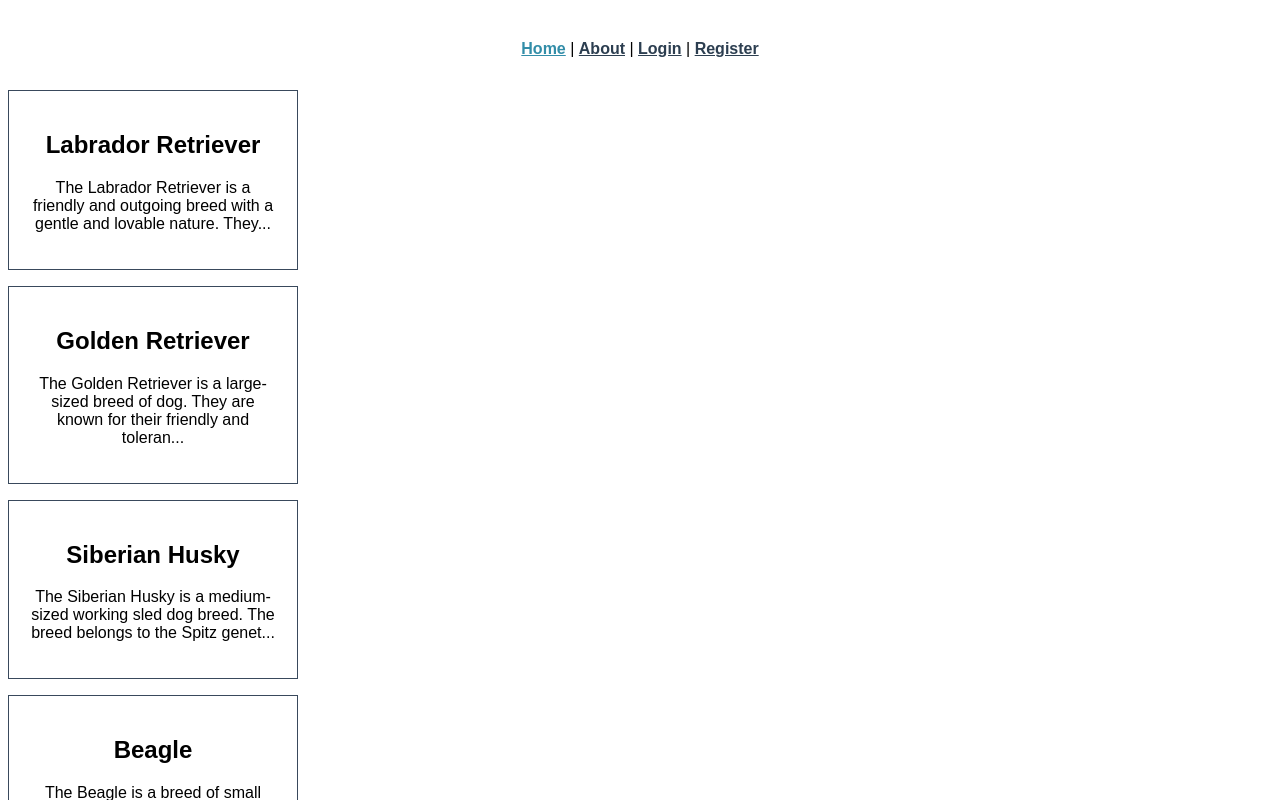
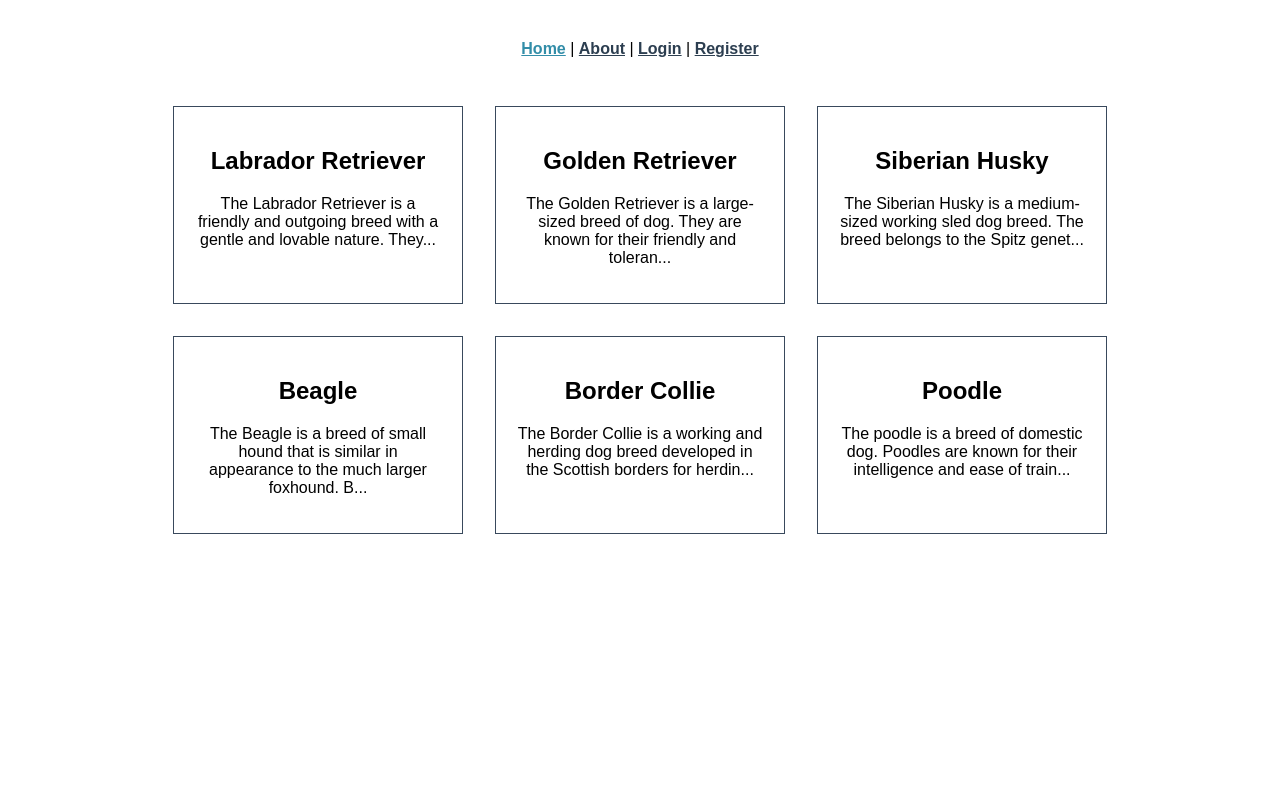
Before and after one commit to CodeByCedric/dogbreeds-frontend, a Vue app: page / in a window 1280 px wide. Shown: the top 800 px of the page. Built offline with nearby package versions, Linux system fonts and the light colour scheme.

Commit message:
Add style to cards:
Put dog cards in flex (with wrap) with margin to have space between cards

```diff
--- a/src/components/DogCard.vue
+++ b/src/components/DogCard.vue
@@ -1,5 +1,4 @@
 <script setup>
-import { ref } from 'vue'
 
 defineProps({
   dog: {
@@ -24,10 +23,10 @@ const truncateDescription = (text, length) => {
 </template>
 
 <style scoped>
-/* TODO change to own layout */
 .dog-card {
   padding: 1.25rem;
   width: 15.5rem;
+  margin: 1rem;
   cursor: pointer;
   border: 1px solid #39495c;
   margin-bottom: 1rem;
--- a/src/views/HomeView.vue
+++ b/src/views/HomeView.vue
@@ -58,8 +58,17 @@ const dogs = ref([
 
 <template>
   <main>
-    <div class="home">
+    <div class="dogs">
       <DogCard v-for="dog in dogs" :key="dog.id" :dog=dog></DogCard>
     </div>
   </main>
 </template>
+
+<style scoped>
+.dogs {
+  display: flex;
+  flex-wrap: wrap;
+  justify-content: center;
+}
+
+</style>
```
